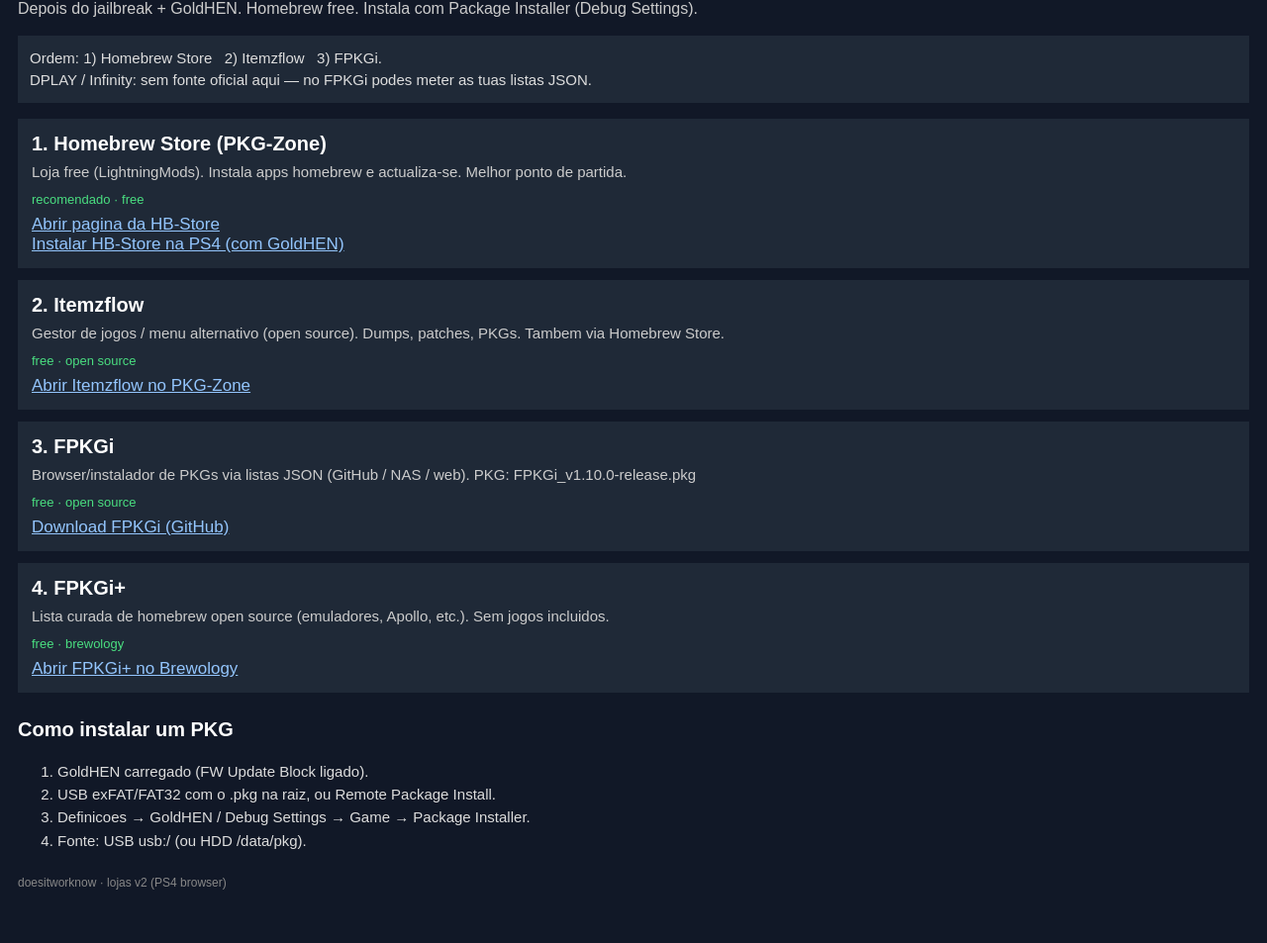
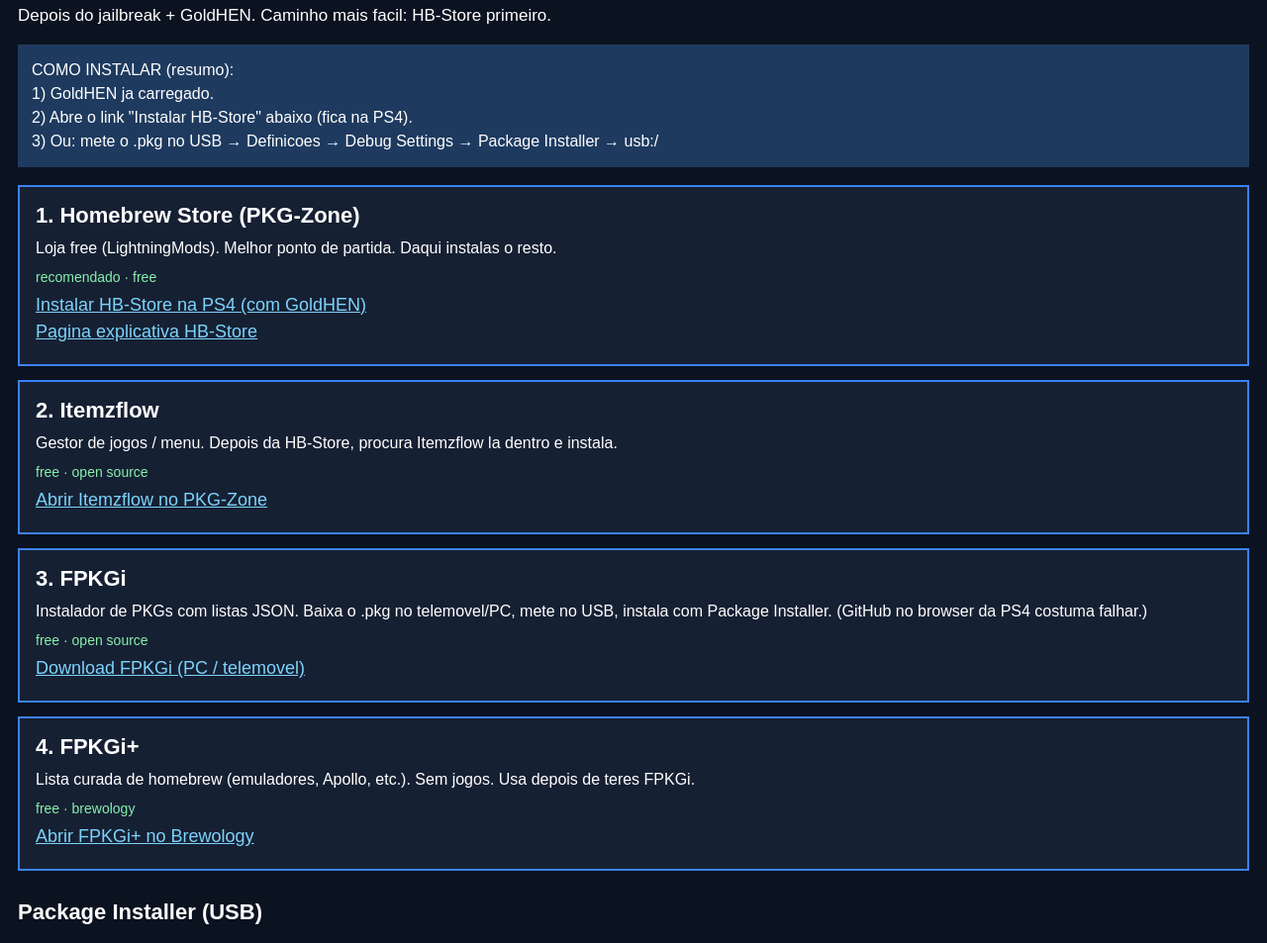
Before and after one commit to diogorafael20/ps4-goldhen-host, a plain HTML site: page lojas.html in a window 1280 px wide. Shown: the part 102-1055 px from the top of the page at 99% size. Drawn offline with Linux system fonts and the light colour scheme.

Commit message:
Lojas: contraste alto no browser PS4 e passos de instalação claros.
Co-authored-by: OpenBot <335604065+openbotgit[bot]@users.noreply.github.com>
Co-authored-by: Cursor <cursoragent@cursor.com>

```diff
--- a/lojas.html
+++ b/lojas.html
@@ -7,92 +7,96 @@
     <link rel="icon" type="image/png" href="pspulse.png">
     <style>
         body {
-            background: #111827;
+            background: #0b1220;
             color: #ffffff;
             font-family: Arial, Helvetica, sans-serif;
             padding: 24px 18px 40px;
             margin: 0;
         }
-        a { color: #93c5fd; }
-        h1 { font-size: 28px; color: #ffffff; margin: 0 0 8px 0; }
-        h1 span { color: #3b82f6; }
-        h2 { font-size: 20px; color: #ffffff; margin: 0 0 8px 0; }
-        .lead { color: #cccccc; font-size: 16px; margin: 0 0 16px 0; line-height: 1.4; }
+        a { color: #7dd3fc; }
+        h1 { font-size: 30px; color: #ffffff; margin: 0 0 10px 0; }
+        h1 span { color: #60a5fa; }
+        h2 { font-size: 22px; color: #ffffff; margin: 0 0 10px 0; }
+        .lead { color: #ffffff; font-size: 17px; margin: 0 0 16px 0; line-height: 1.45; }
         .note {
-            background: #1f2937;
-            padding: 12px;
-            margin: 0 0 16px 0;
-            color: #dddddd;
-            font-size: 15px;
-            line-height: 1.45;
+            background: #1e3a5f;
+            padding: 14px;
+            margin: 0 0 18px 0;
+            color: #ffffff;
+            font-size: 16px;
+            line-height: 1.5;
         }
         .card {
-            background: #1f2937;
-            padding: 14px;
-            margin: 0 0 12px 0;
+            background: #162033;
+            border: 2px solid #3b82f6;
+            padding: 16px;
+            margin: 0 0 14px 0;
             color: #ffffff;
         }
-        .card .title { font-size: 20px; font-weight: bold; color: #ffffff; margin: 0 0 6px 0; }
-        .card .desc { font-size: 15px; color: #cccccc; margin: 0 0 10px 0; line-height: 1.4; }
-        .card .tag { font-size: 13px; color: #4ade80; margin: 0 0 8px 0; }
-        .card .tag.warn { color: #fbbf24; }
-        .card .go { font-size: 17px; color: #93c5fd; }
-        .steps { margin-top: 22px; color: #dddddd; font-size: 15px; line-height: 1.55; }
-        .steps h2 { margin-bottom: 8px; }
-        .back { margin-bottom: 18px; font-size: 16px; }
-        .ver { margin-top: 24px; font-size: 12px; color: #888888; }
+        .card .title { font-size: 22px; font-weight: bold; color: #ffffff; margin: 0 0 8px 0; }
+        .card .desc { font-size: 16px; color: #ffffff; margin: 0 0 10px 0; line-height: 1.45; }
+        .card .tag { font-size: 14px; color: #86efac; margin: 0 0 10px 0; }
+        .card .tag.warn { color: #fde047; }
+        .card .go { font-size: 18px; color: #7dd3fc; display: block; margin: 0 0 6px 0; }
+        .steps { margin-top: 24px; color: #ffffff; font-size: 16px; line-height: 1.6; }
+        .steps h2 { margin-bottom: 10px; }
+        .steps li { margin-bottom: 6px; }
+        .back { margin-bottom: 18px; font-size: 17px; }
+        .ver { margin-top: 24px; font-size: 13px; color: #94a3b8; }
     </style>
 </head>
 <body>
     <div class="back"><a href="./">Voltar ao activate</a></div>
 
     <h1>lojas<span>.</span></h1>
-    <p class="lead">Depois do jailbreak + GoldHEN. Homebrew free. Instala com Package Installer (Debug Settings).</p>
+    <p class="lead">Depois do jailbreak + GoldHEN. Caminho mais facil: HB-Store primeiro.</p>
 
     <div class="note">
-        Ordem: 1) Homebrew Store &nbsp; 2) Itemzflow &nbsp; 3) FPKGi.<br>
-        DPLAY / Infinity: sem fonte oficial aqui — no FPKGi podes meter as tuas listas JSON.
+        COMO INSTALAR (resumo):<br>
+        1) GoldHEN ja carregado.<br>
+        2) Abre o link &quot;Instalar HB-Store&quot; abaixo (fica na PS4).<br>
+        3) Ou: mete o .pkg no USB → Definicoes → Debug Settings → Package Installer → usb:/
     </div>
 
     <div class="card">
         <div class="title">1. Homebrew Store (PKG-Zone)</div>
-        <div class="desc">Loja free (LightningMods). Instala apps homebrew e actualiza-se. Melhor ponto de partida.</div>
+        <div class="desc">Loja free (LightningMods). Melhor ponto de partida. Daqui instalas o resto.</div>
         <div class="tag">recomendado · free</div>
-        <a class="go" href="https://pkg-zone.com/page/install-hb-store">Abrir pagina da HB-Store</a><br>
         <a class="go" href="http://pkg-zone.com/install">Instalar HB-Store na PS4 (com GoldHEN)</a>
+        <a class="go" href="https://pkg-zone.com/page/install-hb-store">Pagina explicativa HB-Store</a>
     </div>
 
     <div class="card">
         <div class="title">2. Itemzflow</div>
-        <div class="desc">Gestor de jogos / menu alternativo (open source). Dumps, patches, PKGs. Tambem via Homebrew Store.</div>
+        <div class="desc">Gestor de jogos / menu. Depois da HB-Store, procura Itemzflow la dentro e instala.</div>
         <div class="tag">free · open source</div>
         <a class="go" href="https://pkg-zone.com/details/ITEM00001">Abrir Itemzflow no PKG-Zone</a>
     </div>
 
     <div class="card">
         <div class="title">3. FPKGi</div>
-        <div class="desc">Browser/instalador de PKGs via listas JSON (GitHub / NAS / web). PKG: FPKGi_v1.10.0-release.pkg</div>
+        <div class="desc">Instalador de PKGs com listas JSON. Baixa o .pkg no telemovel/PC, mete no USB, instala com Package Installer. (GitHub no browser da PS4 costuma falhar.)</div>
         <div class="tag">free · open source</div>
-        <a class="go" href="https://github.com/ItsJokerZz/FPKGi/releases/latest">Download FPKGi (GitHub)</a>
+        <a class="go" href="https://github.com/ItsJokerZz/FPKGi/releases/latest">Download FPKGi (PC / telemovel)</a>
     </div>
 
     <div class="card">
         <div class="title">4. FPKGi+</div>
-        <div class="desc">Lista curada de homebrew open source (emuladores, Apollo, etc.). Sem jogos incluidos.</div>
+        <div class="desc">Lista curada de homebrew (emuladores, Apollo, etc.). Sem jogos. Usa depois de teres FPKGi.</div>
         <div class="tag">free · brewology</div>
         <a class="go" href="https://store.brewology.com/ps4/fpkgi/">Abrir FPKGi+ no Brewology</a>
     </div>
 
     <div class="steps">
-        <h2>Como instalar um PKG</h2>
+        <h2>Package Installer (USB)</h2>
         <ol>
-            <li>GoldHEN carregado (FW Update Block ligado).</li>
-            <li>USB exFAT/FAT32 com o .pkg na raiz, ou Remote Package Install.</li>
-            <li>Definicoes → GoldHEN / Debug Settings → Game → Package Installer.</li>
-            <li>Fonte: USB usb:/ (ou HDD /data/pkg).</li>
+            <li>GoldHEN carregado + FW Update Block ligado.</li>
+            <li>USB exFAT ou FAT32 com o ficheiro .pkg na raiz.</li>
+            <li>Definicoes → (GoldHEN) Debug Settings → Game → Package Installer.</li>
+            <li>Escolhe usb:/ e o .pkg.</li>
         </ol>
     </div>
 
-    <div class="ver">doesitworknow · lojas v2 (PS4 browser)</div>
+    <div class="ver">doesitworknow · lojas v3 (contraste PS4)</div>
 </body>
 </html>
```
